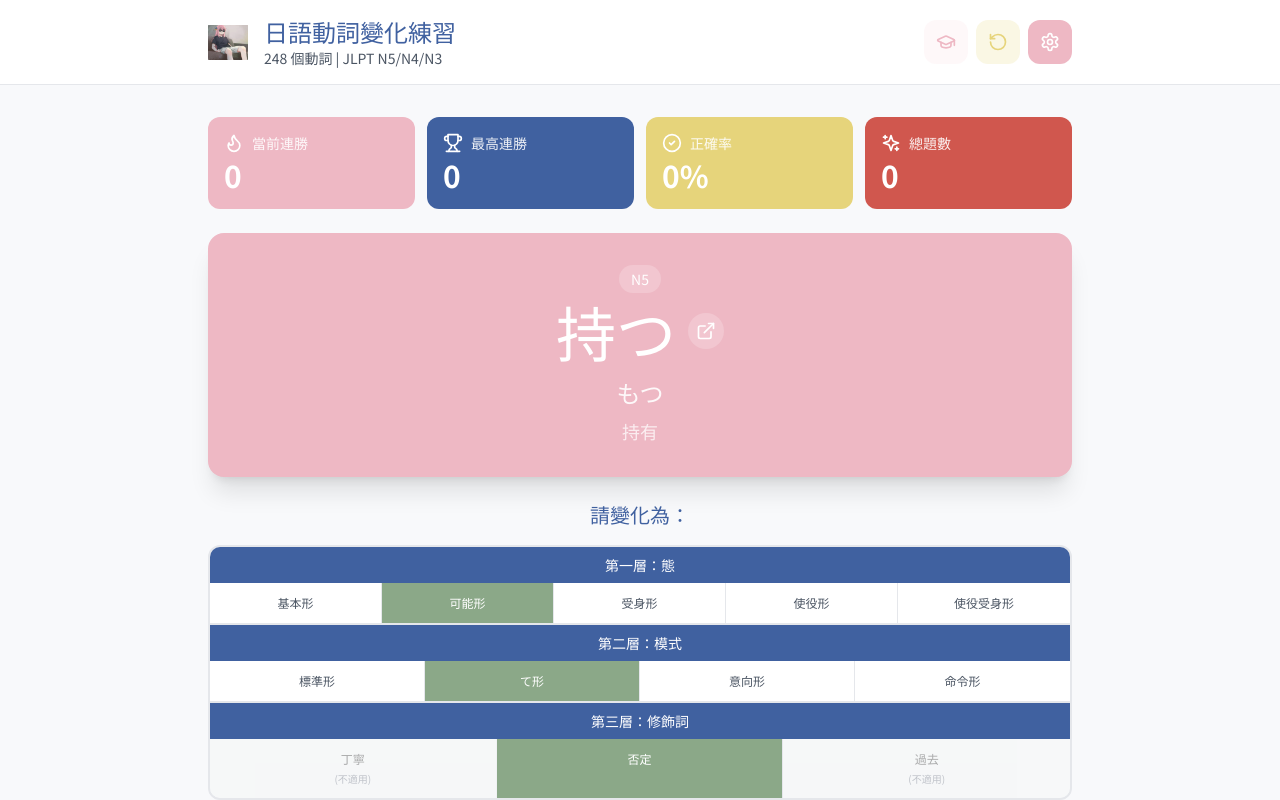
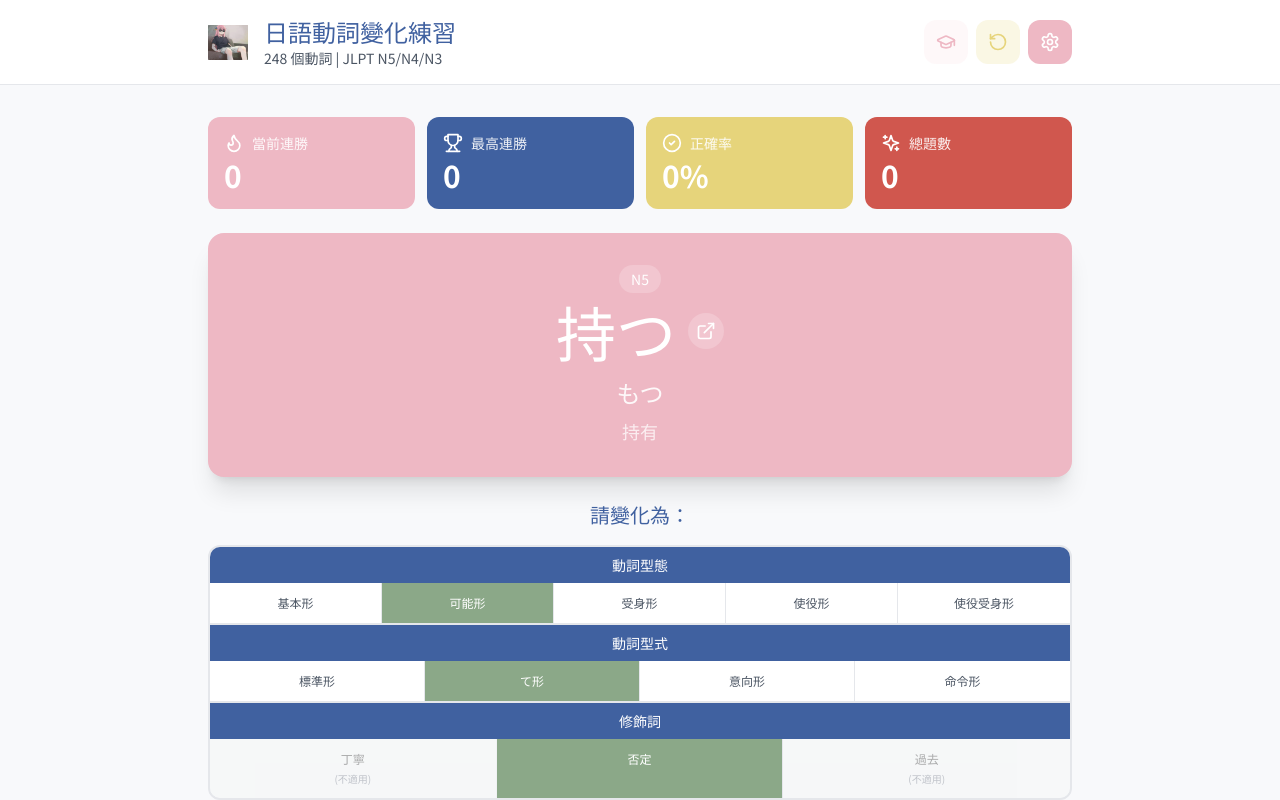
Before and after one commit to HeyLoon/jp-verb-practice, a React (Vite) app: page / in a window 1280 px wide. Shown: the top 800 px of the page. Built offline with nearby package versions, Linux system fonts and the light colour scheme.

Commit message:
fix some words

```diff
--- a/src/App.jsx
+++ b/src/App.jsx
@@ -514,8 +514,8 @@ function SettingsModal({ isOpen, onClose, settings, onSettingsChange }) {
 
           {/* Voice Selection (Layer A: 態) */}
           <div>
-            <h3 className="text-lg font-semibold text-jp-text mb-3">第一層：態</h3>
-            <div className="text-sm text-gray-600 mb-2">選擇要練習的動詞態（基本形、可能形、受身形等）</div>
+            <h3 className="text-lg font-semibold text-jp-text mb-3">動詞型態</h3>
+            <div className="text-sm text-gray-600 mb-2">選擇要練習的動詞型態（基本形、可能形、受身形等）</div>
             <div className="grid grid-cols-2 sm:grid-cols-3 gap-2">
               {allVoices.map(voice => (
                 <label
@@ -547,7 +547,7 @@ function SettingsModal({ isOpen, onClose, settings, onSettingsChange }) {
 
           {/* Mode Selection (Layer B: 模式) */}
           <div>
-            <h3 className="text-lg font-semibold text-jp-text mb-3">第二層：模式</h3>
+            <h3 className="text-lg font-semibold text-jp-text mb-3">動詞模式</h3>
             <div className="text-sm text-gray-600 mb-2">選擇要練習的動詞模式（標準形、て形、意向形等）</div>
             <div className="grid grid-cols-2 sm:grid-cols-2 gap-2">
               {allModes.map(mode => (
@@ -580,7 +580,7 @@ function SettingsModal({ isOpen, onClose, settings, onSettingsChange }) {
 
           {/* Modifier Selection (Layer C: 修飾詞) */}
           <div>
-            <h3 className="text-lg font-semibold text-jp-text mb-3">第三層：修飾詞</h3>
+            <h3 className="text-lg font-semibold text-jp-text mb-3">修飾詞</h3>
             <div className="text-sm text-gray-600 mb-2">選擇要練習的修飾詞（丁寧、否定、過去）</div>
             <div className="space-y-2">
               <label className="flex items-center gap-3 p-3 rounded-lg border-2 border-gray-200 hover:border-gray-300 cursor-pointer transition-all">
@@ -753,7 +753,7 @@ function QuestionTable({ question }) {
 
         {/* === 第一層：態 === */}
         <div className="bg-jp-text text-white px-6 py-2 text-center font-semibold text-sm">
-          第一層：態
+          動詞型態
         </div>
         <div className="grid grid-cols-5 border-b-2 border-gray-200">
           {allVoices.map(voice => {
@@ -775,7 +775,7 @@ function QuestionTable({ question }) {
 
         {/* === 第二層：模式 === */}
         <div className="bg-jp-text text-white px-6 py-2 text-center font-semibold text-sm">
-          第二層：模式
+          動詞型式
         </div>
         <div className="grid grid-cols-4 border-b-2 border-gray-200">
           {allModes.map(mode => {
@@ -797,7 +797,7 @@ function QuestionTable({ question }) {
 
         {/* === 第三層：修飾詞 === */}
         <div className="bg-jp-text text-white px-6 py-2 text-center font-semibold text-sm">
-          第三層：修飾詞
+          修飾詞
         </div>
         <div className="grid grid-cols-3">
           {allModifiers.map(modifier => {
@@ -1088,7 +1088,7 @@ function InteractiveQuestionTable({ selectedTags, onTagToggle, disabled }) {
 
         {/* === 第一層：態 === */}
         <div className="bg-jp-text text-white px-6 py-2 text-center font-semibold text-sm">
-          第一層：態
+          動詞型態
         </div>
         <div className="grid grid-cols-5 border-b-2 border-gray-200">
           {allVoices.map(voice => {
@@ -1112,7 +1112,7 @@ function InteractiveQuestionTable({ selectedTags, onTagToggle, disabled }) {
 
         {/* === 第二層：模式 === */}
         <div className="bg-jp-text text-white px-6 py-2 text-center font-semibold text-sm">
-          第二層：模式
+          動詞模式
         </div>
         <div className="grid grid-cols-4 border-b-2 border-gray-200">
           {allModes.map(mode => {
@@ -1136,7 +1136,7 @@ function InteractiveQuestionTable({ selectedTags, onTagToggle, disabled }) {
 
         {/* === 第三層：修飾詞 === */}
         <div className="bg-jp-text text-white px-6 py-2 text-center font-semibold text-sm">
-          第三層：修飾詞
+          修飾詞
         </div>
         <div className="grid grid-cols-3">
           {allModifiers.map(modifier => {
```
